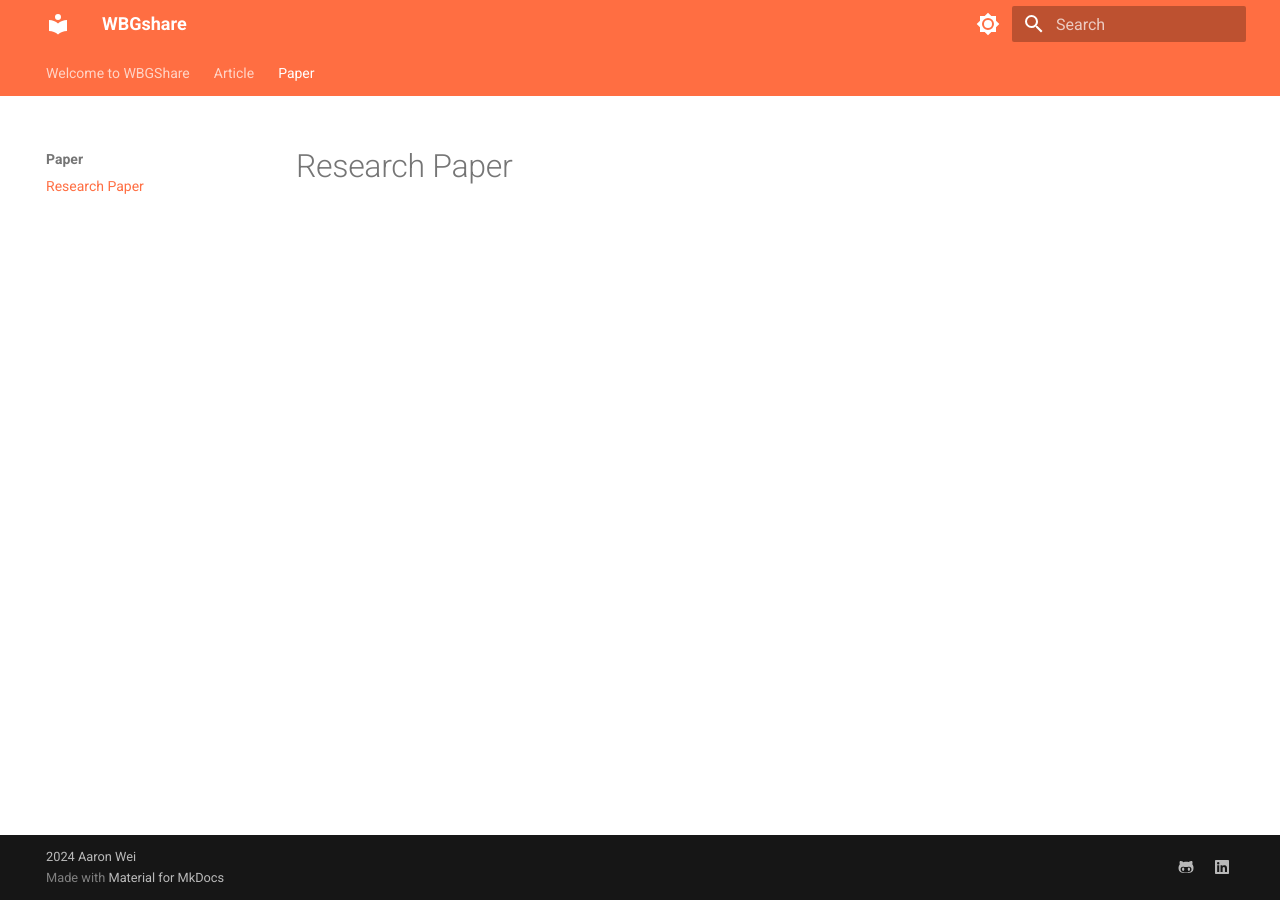
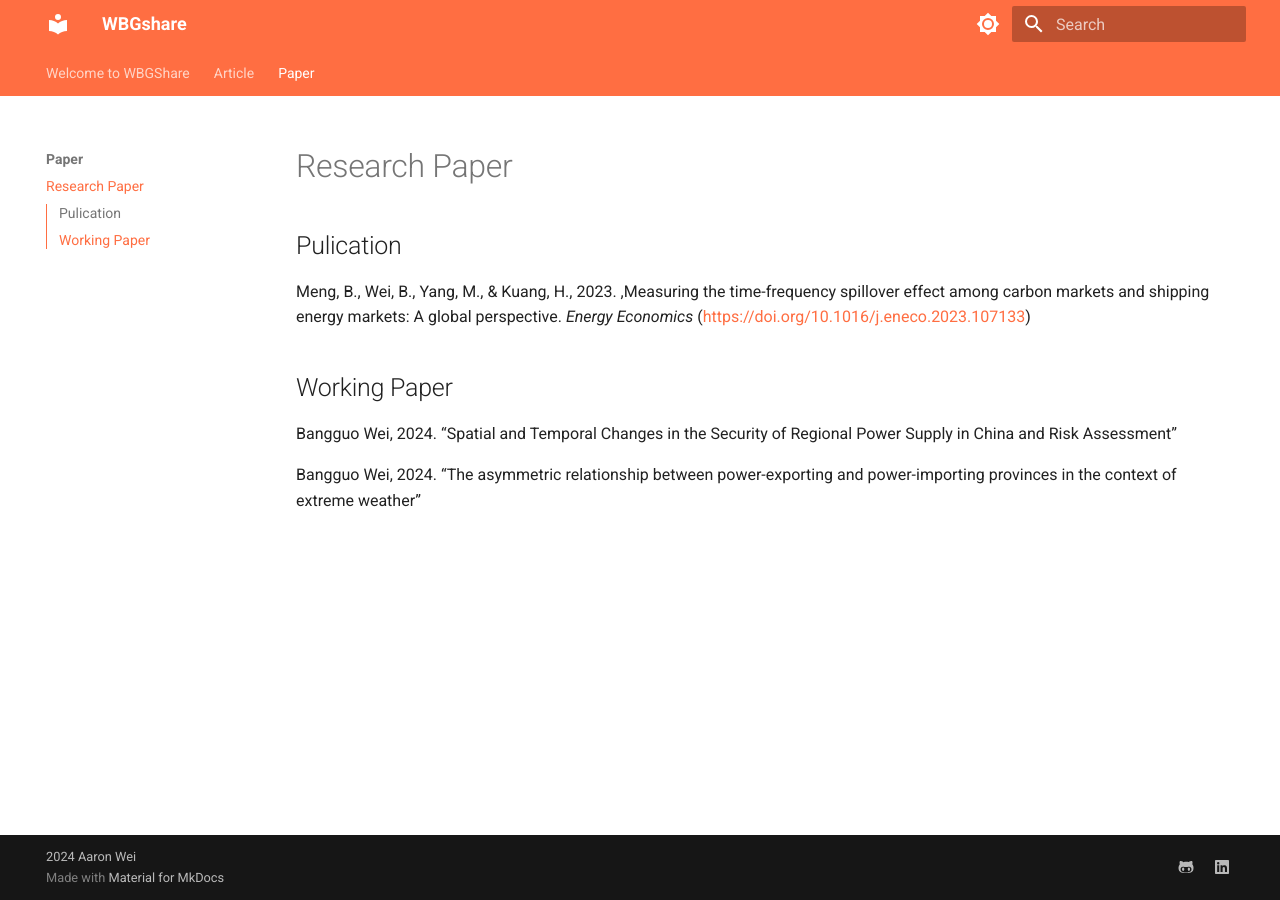
Before and after one commit to WBGZDTSL/WBGShare, an MkDocs documentation site: the page built from docs/Paper/Paper.md, in a window 1280 px wide. Built offline with MkDocs 1.6.1 and Material for MkDocs 9.7.7, drawn with Linux system fonts in a browser that asks for light colours.

Commit message:
Publication Update

```diff
--- a/docs/Paper/Paper.md
+++ b/docs/Paper/Paper.md
@@ -1 +1,8 @@
 # Research Paper
+
+## Pulication
+<p>Meng, B., Wei, B., Yang, M., & Kuang, H., 2023. ,Measuring the time-frequency spillover effect among carbon markets and shipping energy markets: A global perspective. <em>Energy Economics</em> (<a href="https://doi.org/10.1016/j.eneco.2023.107133">https://doi.org/10.1016/j.eneco.2023.107133</a>)</p>
+
+## Working Paper
+<p>Bangguo Wei, 2024. “Spatial and Temporal Changes in the Security of Regional Power Supply in China and Risk Assessment”</p>
+<p>Bangguo Wei, 2024. “The asymmetric relationship between power-exporting and power-importing provinces in the context of extreme weather”</p>
```
Also changed, not shown: docs/index.md (+2 -2 lines).
